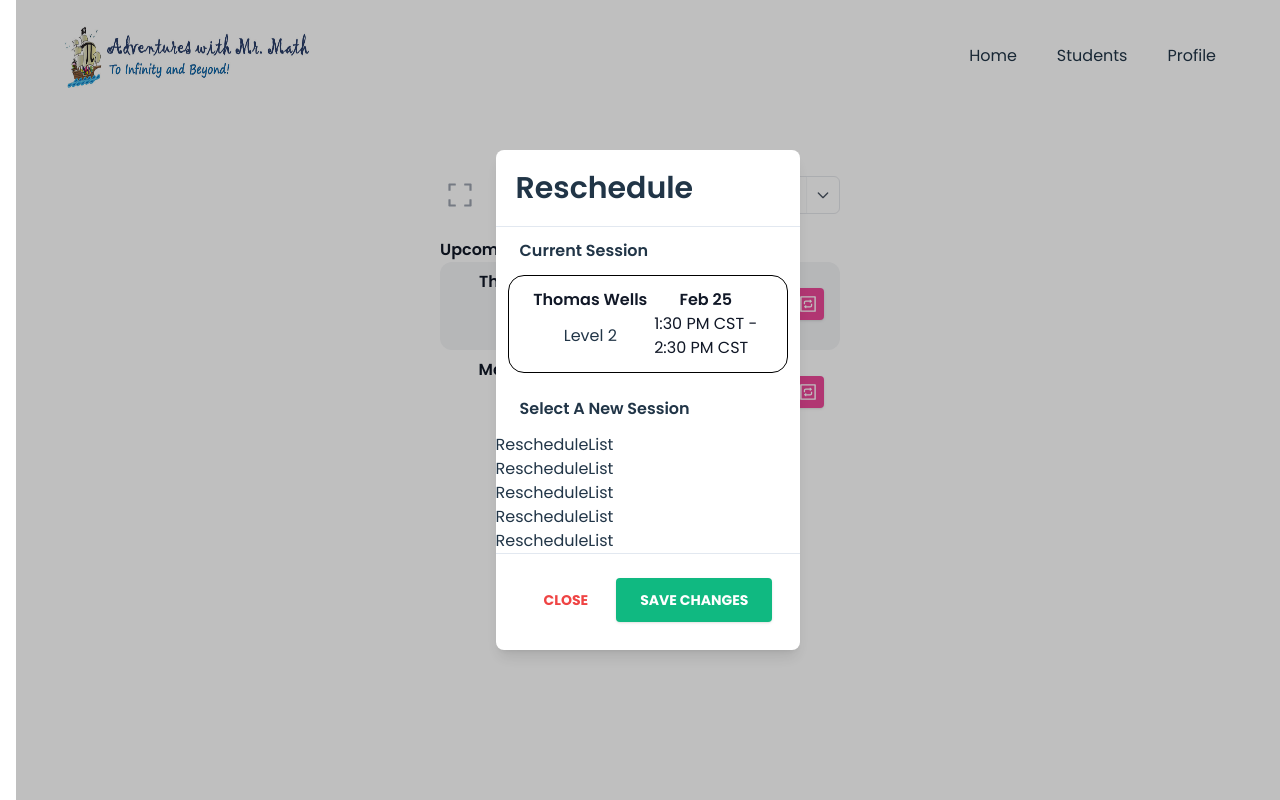
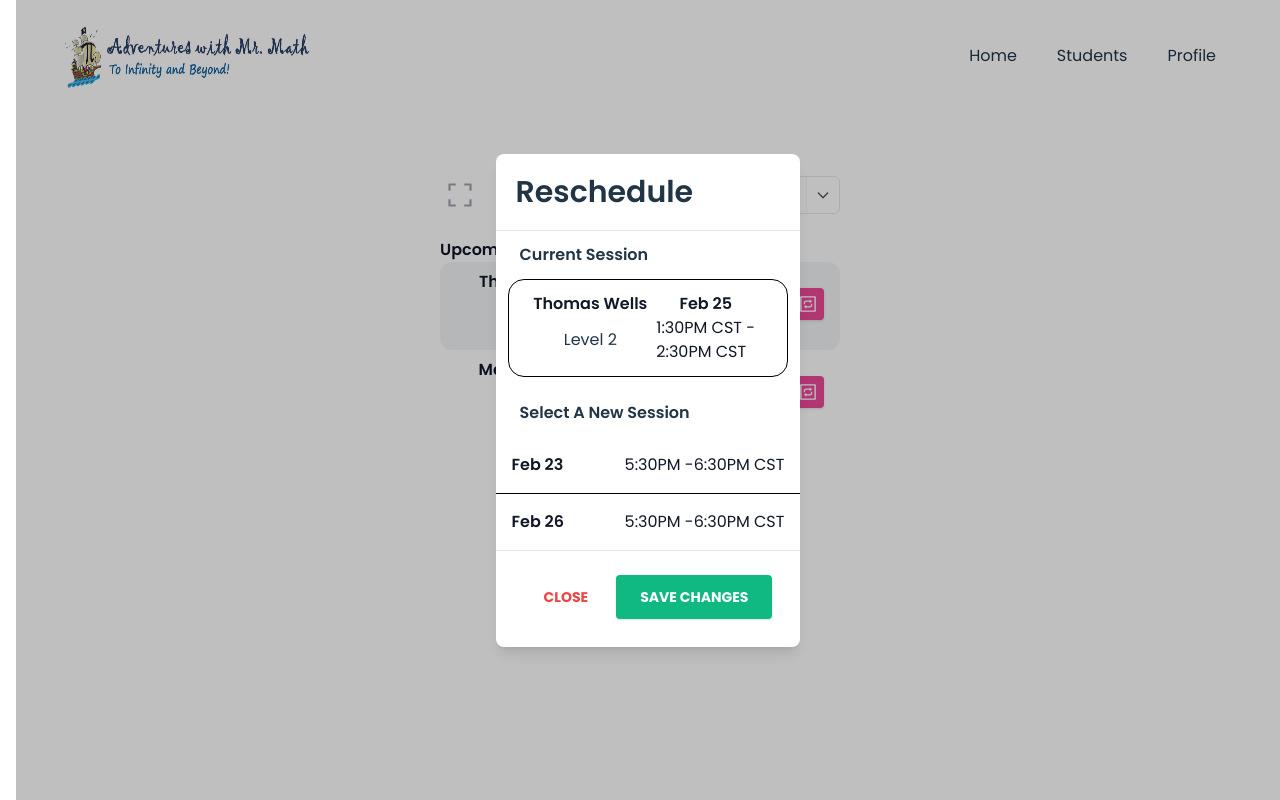
Before and after one commit to dane-dalton/schedule-demo, a React (Vite) app: page / in a window 1280 px wide. Both pictures are taken after a click on the button 808 px from the left and 304 px from the top of the page. Built offline with nearby package versions, Linux system fonts and the light colour scheme.

Commit message:
Show available reschedule classes, filtered by same unit, classes that have not yet occured, and rescheduling for the same existing class.

```diff
--- a/src/components/RescheduleList.jsx
+++ b/src/components/RescheduleList.jsx
@@ -1,8 +1,35 @@
 import React from 'react'
 
-function RescheduleList() {
+import {
+  format,
+  parseISO,
+} from 'date-fns'
+
+function RescheduleList({ session }) {
+  const startDateTime = parseISO(session.startDateTime)
+  const endDateTime = parseISO(session.endDateTime)
   return (
-    <div>RescheduleList</div>
+    <div className='flex-auto flex justify-between py-4 px-4'>
+      <p className='text-gray-900 font-semibold'>
+        <time dateTime={session.startDateTime}>
+          {format(startDateTime, 'MMM dd')}
+        </time>
+      </p>
+      <div className='flex'>
+        <p className='text-gray-900'>
+          <time dateTime={session.startDateTime}>
+            {format(startDateTime, 'h:mma')}
+          </time>
+          {' - '}
+        </p>
+        <p className='text-gray-900'>
+          <time dateTime={session.endDateTime}>
+            {format(endDateTime, 'h:mma')}
+          </time>
+          {' CST'}
+        </p>
+      </div>
+    </div>
   )
 }
 
--- a/src/components/RescheduleModal.jsx
+++ b/src/components/RescheduleModal.jsx
@@ -1,18 +1,29 @@
 import React from "react";
+import { useState } from "react";
 import StudentInfo from "./StudentInfo";
 import RescheduleList from "./RescheduleList";
 
 import { classesListAllLevels } from "../constants";
 
+import { classNames } from "../util";
+
 import { AiOutlineInteraction } from 'react-icons/ai'
 
+import {
+  parseISO,
+  isAfter,
+  isEqual,
+} from 'date-fns'
+
 export default function Modal({ student, session }) {
-  const [showModal, setShowModal] = React.useState(false);
+  const [showModal, setShowModal] = useState(false);
+  const rightNow = new Date()
   const studentLevel = `level${student.level}`
   const classesSameLevel = classesListAllLevels[studentLevel]
 
   function filterClassesSameUnit() {
-    return classesSameLevel.filter(c => c.unit == session.unit)
+    const sessionStartDateTime = parseISO(session.startDateTime)
+    return classesSameLevel.filter(c => (c.unit == session.unit) && (isAfter(parseISO(c.startDateTime), rightNow)) && (!isEqual(parseISO(c.startDateTime), sessionStartDateTime)))
   }
 
   return (
@@ -51,18 +62,30 @@ export default function Modal({ student, session }) {
                   <p>Current Session</p>
                 </div>
                 <div className="relative px-6 py-3 mx-3 mb-3 flex-auto border border-black rounded-2xl">
-                  <StudentInfo student={student} session={session} />
+                  <StudentInfo
+                    student={student}
+                    session={session}
+                  />
                 </div>
                 <div className="relative px-6 py-3 flex-auto font-semibold">
                   <p>Select A New Session</p>
                 </div>
                 <div>
                   <ol>
-                    {filterClassesSameUnit().map(c => (
-                      <RescheduleList
-                        key={c.sessionId}
-                      />
-                    ))}
+                    {(filterClassesSameUnit().length > 0) ? (
+                      filterClassesSameUnit().map((c, cIdx) => (
+                        <div
+                          key={c.sessionId}
+                          className={classNames(
+                            cIdx > 0 && 'border-t border-black'
+                          )}
+                        >
+                          <RescheduleList session={c} />
+                        </div>
+                      ))
+                    ) : (
+                      <div className="px-4 pb-4">No sessions available for reschedule.</div>
+                    )}
                   </ol>
                 </div>
                 {/*footer*/}
--- a/src/components/StudentInfo.jsx
+++ b/src/components/StudentInfo.jsx
@@ -20,13 +20,13 @@ function StudentInfo({ student, session }) {
         <div>
           <p className='text-gray-900'>
             <time dateTime={session.startDateTime}>
-              {format(startDateTime, 'h:mm a')}
+              {format(startDateTime, 'h:mma')}
             </time>
             {' CST - '}
           </p>
           <p className='text-gray-900'>
             <time dateTime={session.endDateTime}>
-              {format(endDateTime, 'h:mm a')}
+              {format(endDateTime, 'h:mma')}
             </time>
             {' CST'}
           </p>
```
